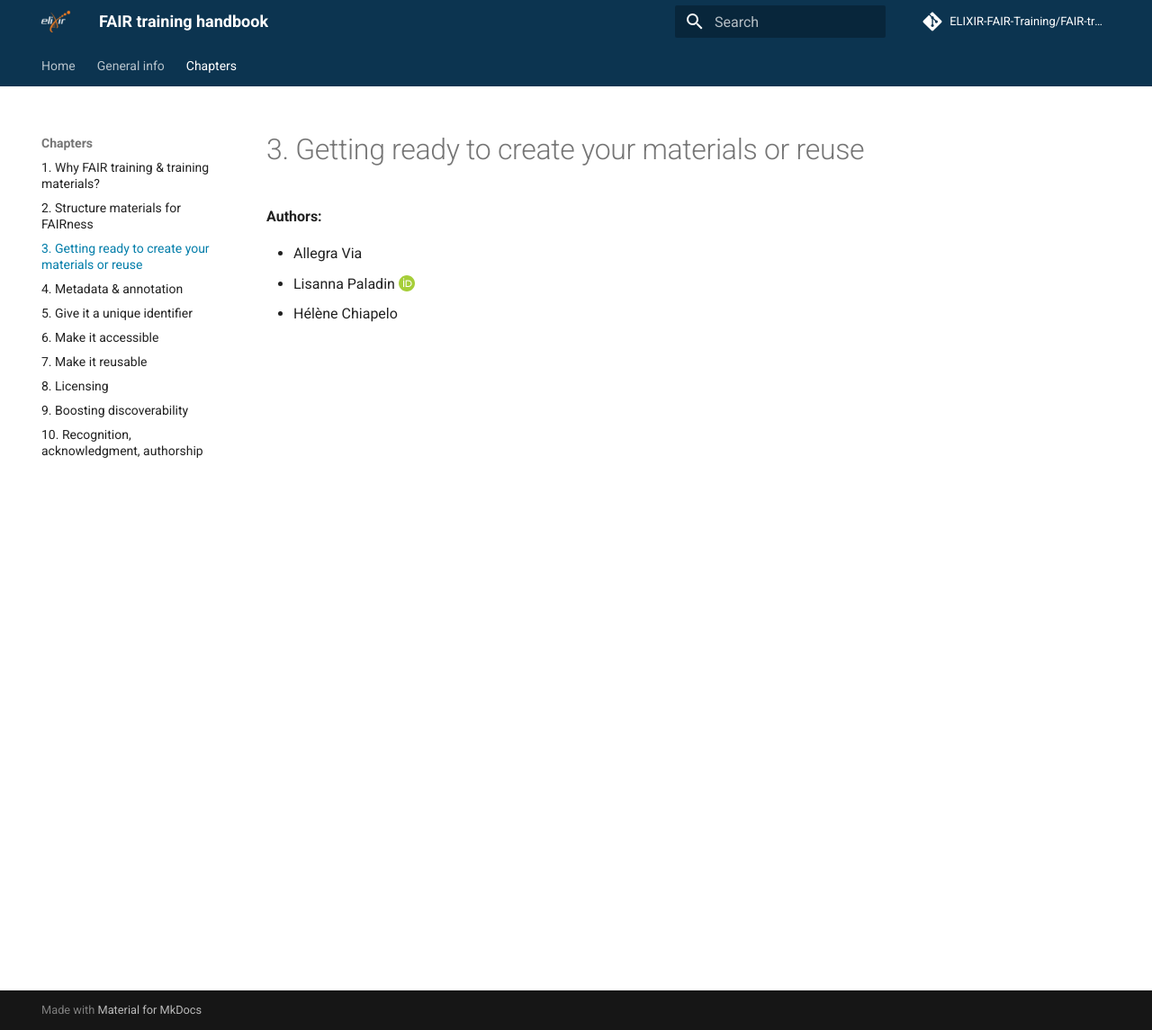
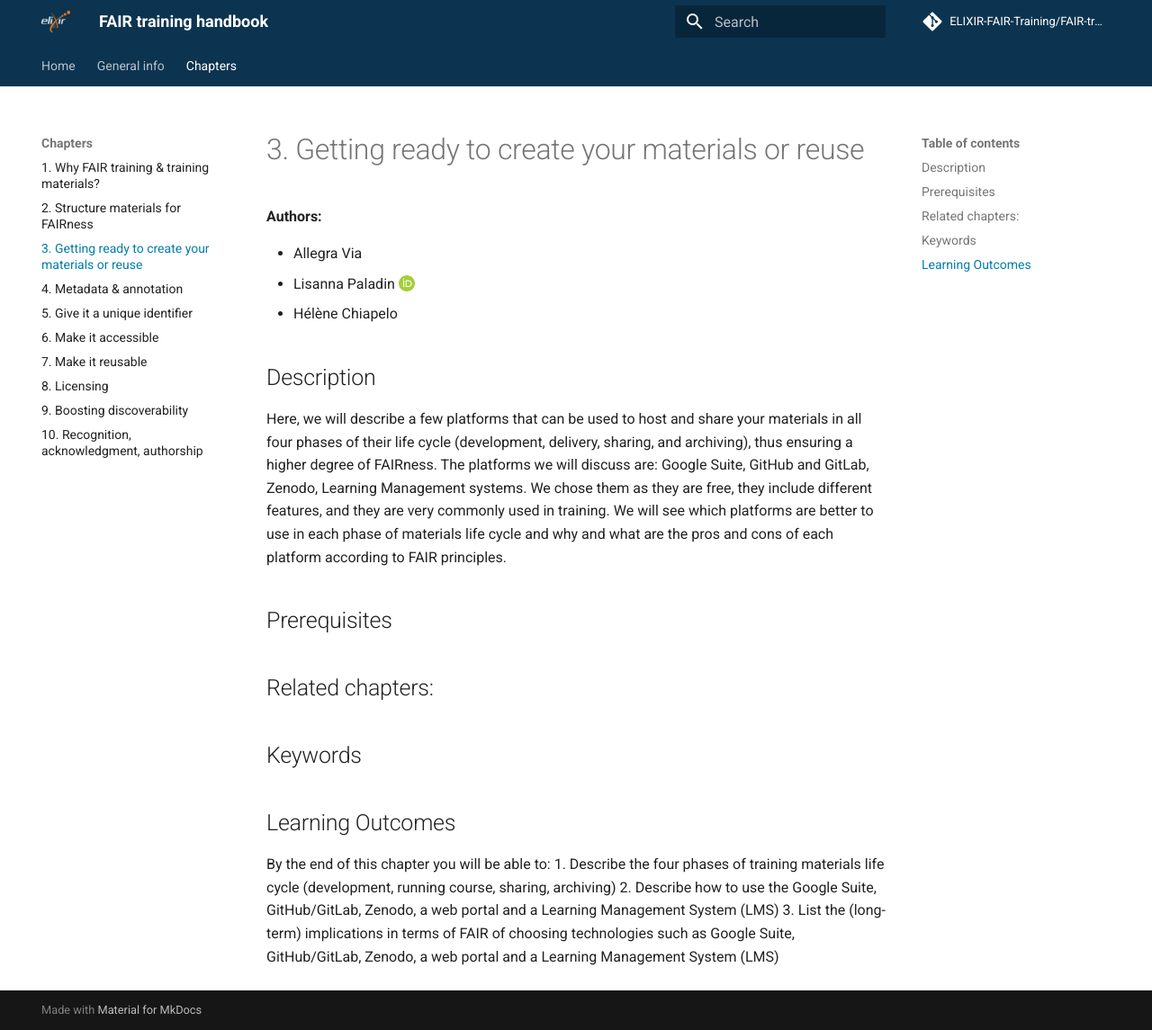
Before and after one commit to elixir-europe-training/ELIXIR-TrP-FAIR-training-handbook, an MkDocs documentation site: the page built from docs/chapters/chapter_03.md, in a window 1280 px wide and 1145 px high. Shown: the whole window at 90% size. Built offline with MkDocs 1.6.1 and Material for MkDocs 9.7.7, drawn with Linux system fonts in a browser that asks for light colours; comment, search, counter and statistics services are not loaded.

Commit message:
Update chapter_03.md
Added basic info for the purposes of the GOBLET workshop.

```diff
--- a/docs/chapters/chapter_03.md
+++ b/docs/chapters/chapter_03.md
@@ -4,3 +4,19 @@
 - Allegra Via
 - Lisanna Paladin [:custom-orcid:](https://orcid.org/0000-0003-0011-9397)
 - Hélène Chiapelo
+
+## Description
+Here, we will describe a few platforms that can be used to host and share your materials in all four phases of their life cycle (development, delivery, sharing, and archiving), thus ensuring a higher degree of FAIRness. The platforms we will discuss are: Google Suite, GitHub and GitLab, Zenodo, Learning Management systems. We chose them as they are free, they include different features, and they are very commonly used in training. We will see which platforms are better to use in each phase of materials life cycle and why and what are the pros and cons of each platform according to FAIR principles.
+
+
+## Prerequisites
+
+## Related chapters:
+
+## Keywords
+
+## Learning Outcomes
+By the end of this chapter you will be able to:
+1. Describe the four phases of training materials life cycle (development, running course, sharing, archiving)
+2. Describe how to use the Google Suite, GitHub/GitLab, Zenodo, a web portal and a Learning Management System (LMS)
+3. List the (long-term) implications in terms of FAIR of choosing technologies such as Google Suite, GitHub/GitLab, Zenodo, a web portal and a Learning Management System (LMS)
```
